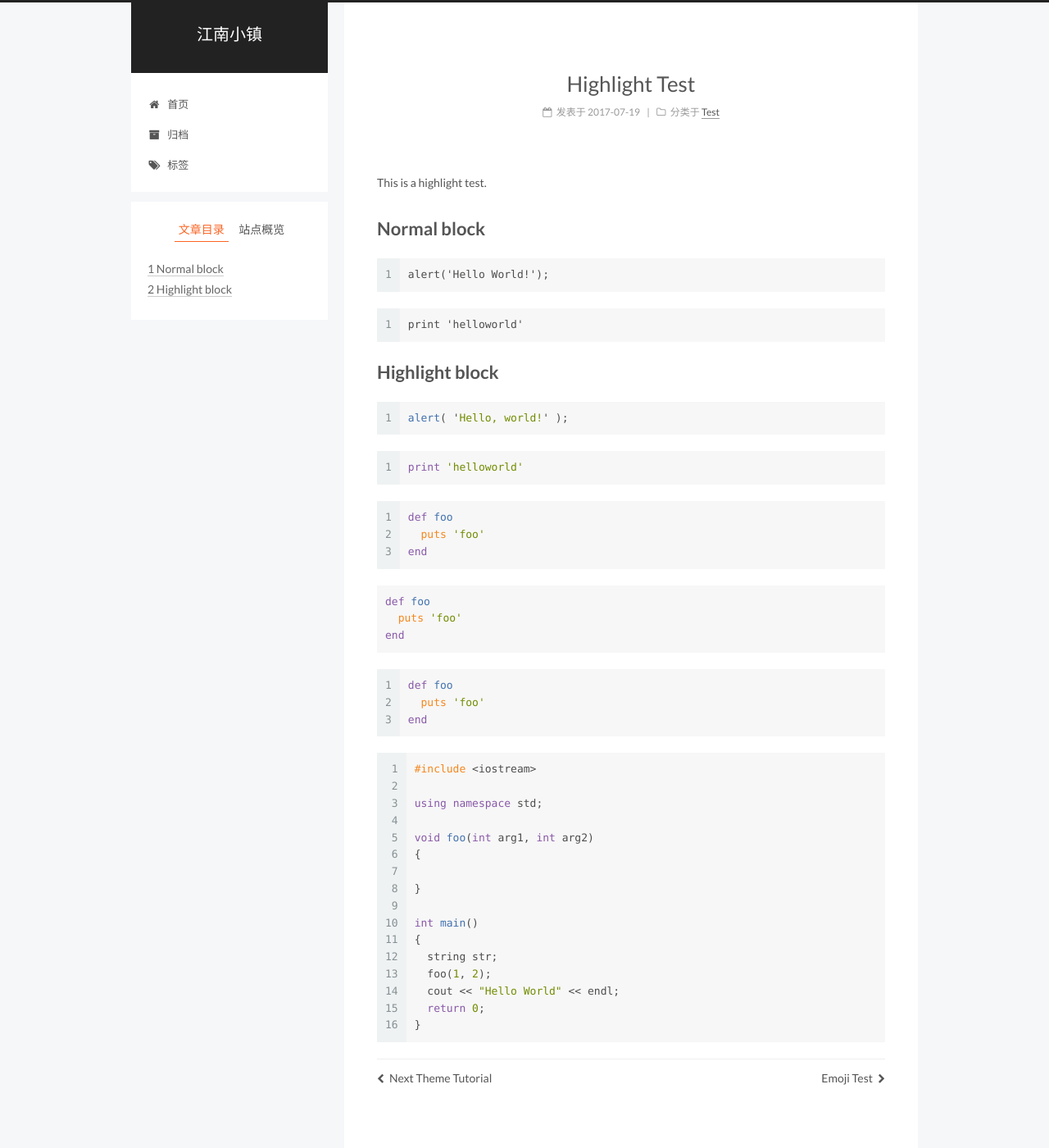
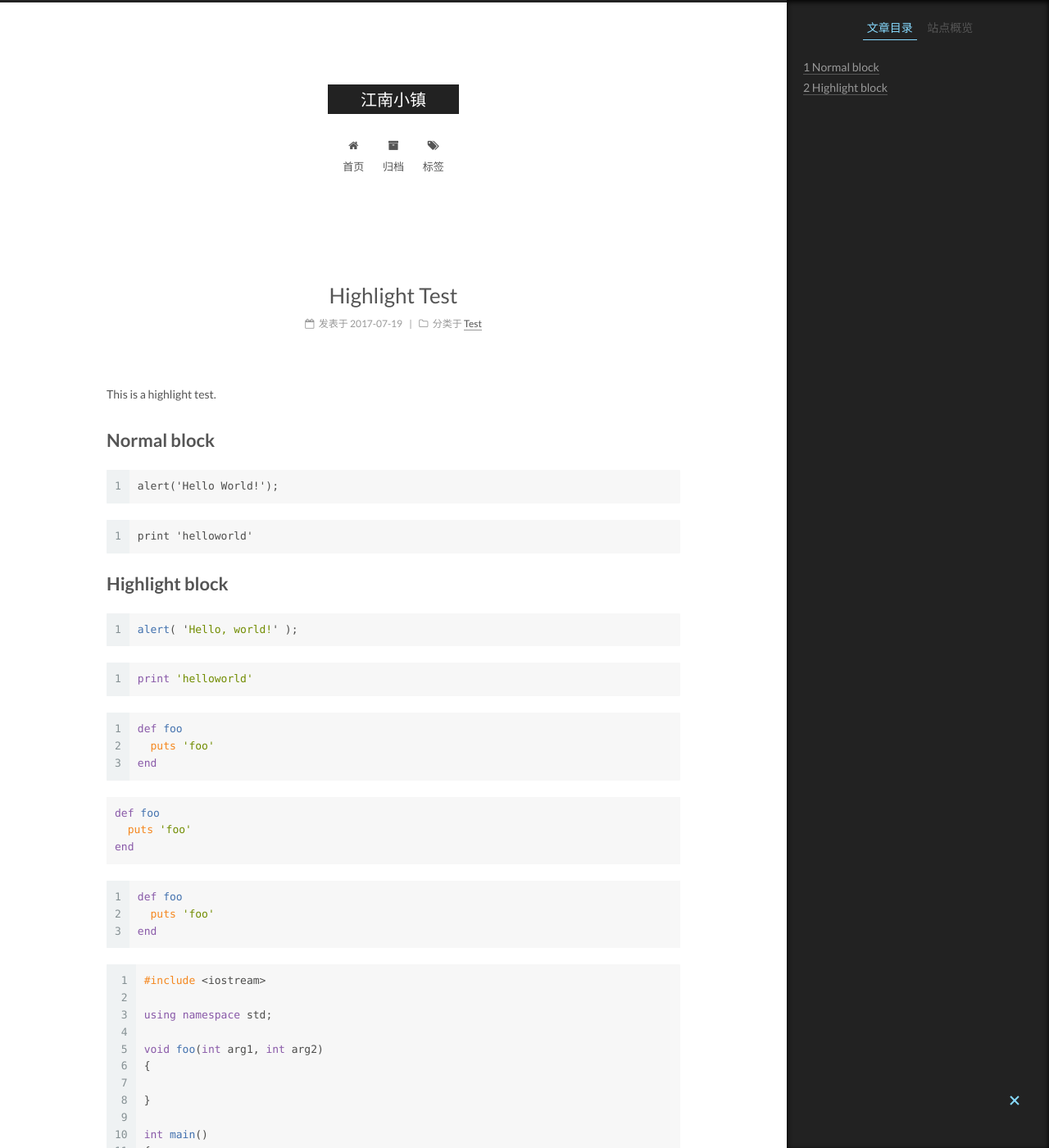
Before and after one commit to CodeChenHao/CodeChenHao.github.io, a Jekyll site: the page built from _posts/2017-07-19-highlight-test.md, in a window 1280 px wide and 1400 px high. Shown: the whole window at 82% size. Built offline with Jekyll 4.4.1, drawn with Linux system fonts in a browser that asks for light colours.

Commit message:
还原主题

```diff
--- a/_config.yml
+++ b/_config.yml
@@ -151,9 +151,9 @@ menu_icons:
 # ---------------------------------------------------------------
 
 # Schemes
-#scheme: Muse
+scheme: Muse
 #scheme: Mist
-scheme: Pisces
+#scheme: Pisces
 
 
 # ---------------------------------------------------------------
```
